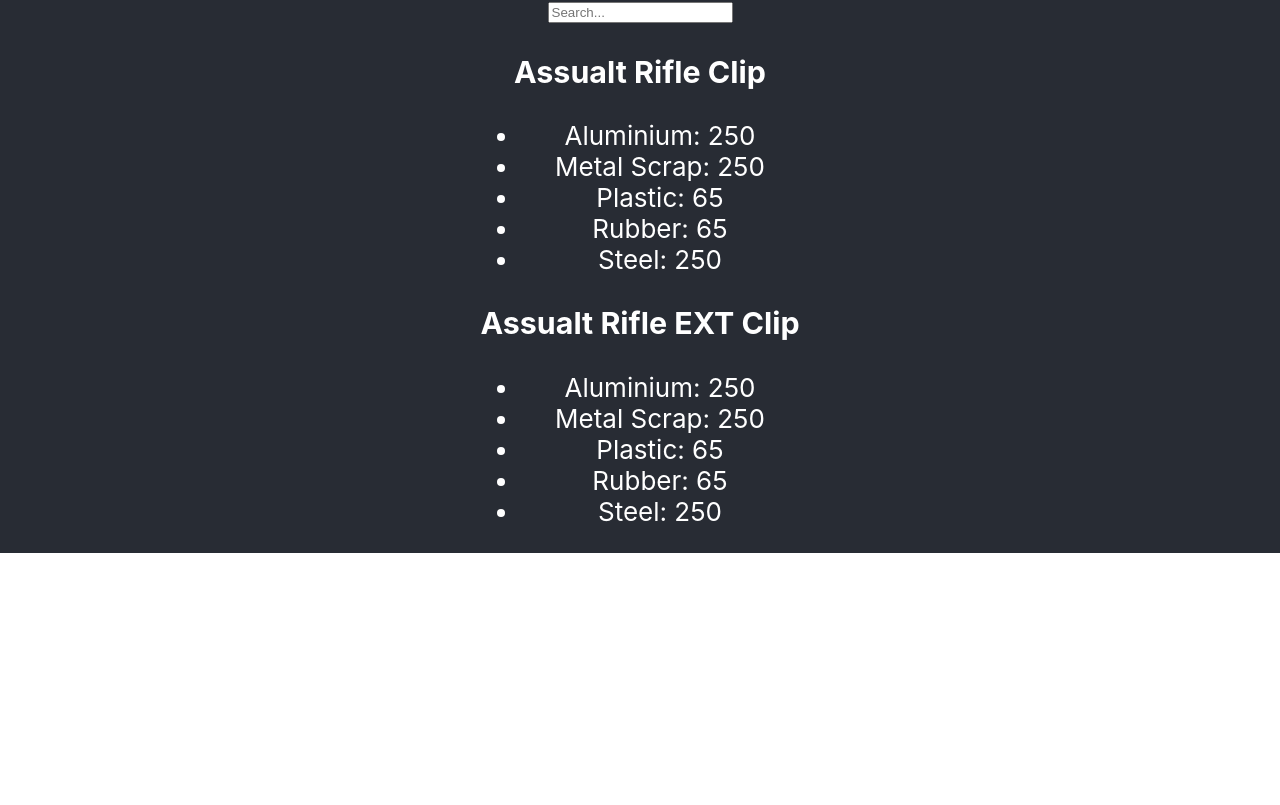
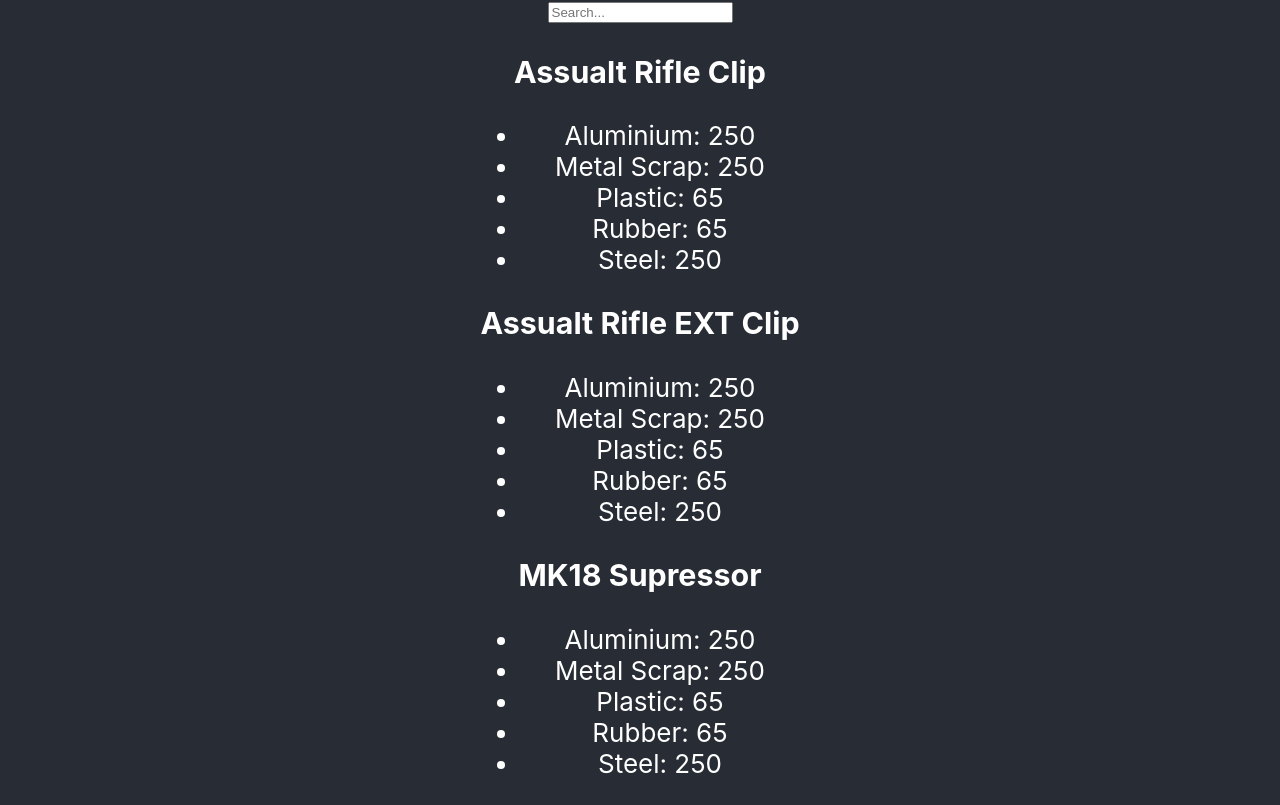
Before and after one commit to liamfrazer/crafting, a React (Create React App) app: page / in a window 1280 px wide. Shown: the part 459-1264 px from the top of the page. Before the commit the page ends 1012 px from the top, so only its background shows below. Built offline with nearby package versions, Linux system fonts and the light colour scheme.

Commit message:
Working material amounts

```diff
--- a/public/data/recipes.json
+++ b/public/data/recipes.json
@@ -28,5 +28,20 @@
         "Rubber": 65,
         "Steel": 250
       }
+    },
+    {
+      "id": 3,
+      "name": "MK18 Supressor",
+      "maingroup": "Attachment",
+      "subgroup": "MK18 Attachment",
+      "weight": 0,
+      "image": "",
+      "requirements": {
+        "Aluminium": 250,
+        "Metal Scrap": 250,
+        "Plastic": 65,
+        "Rubber": 65,
+        "Steel": 250
+      }
     }
   ]
--- a/src/App.js
+++ b/src/App.js
@@ -64,7 +64,7 @@ class App extends Component {
     //   return recipe.name.toLowerCase().includes(searchField)
     // })
 
-    console.log(this.state.materials);
+    console.log(...this.state.materials);
 
     return (
       <div className="App">
--- a/src/components/input-box/input-box.component.jsx
+++ b/src/components/input-box/input-box.component.jsx
@@ -7,6 +7,7 @@ class InputBox extends Component {
             <input
             className={this.props.className}
             type='number'
+            min={0}
             placeholder={this.props.placeholder}
             onChange={this.props.onChangeHandler}>
             </input>
```
